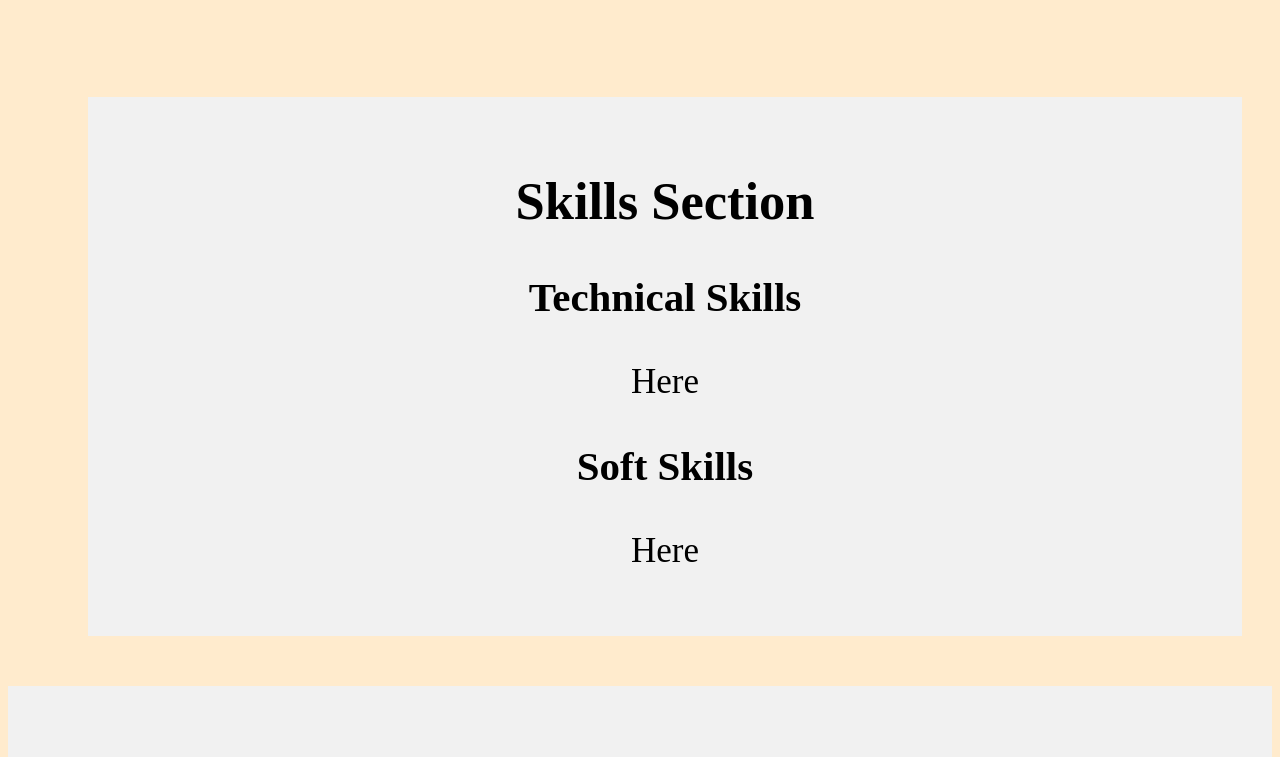
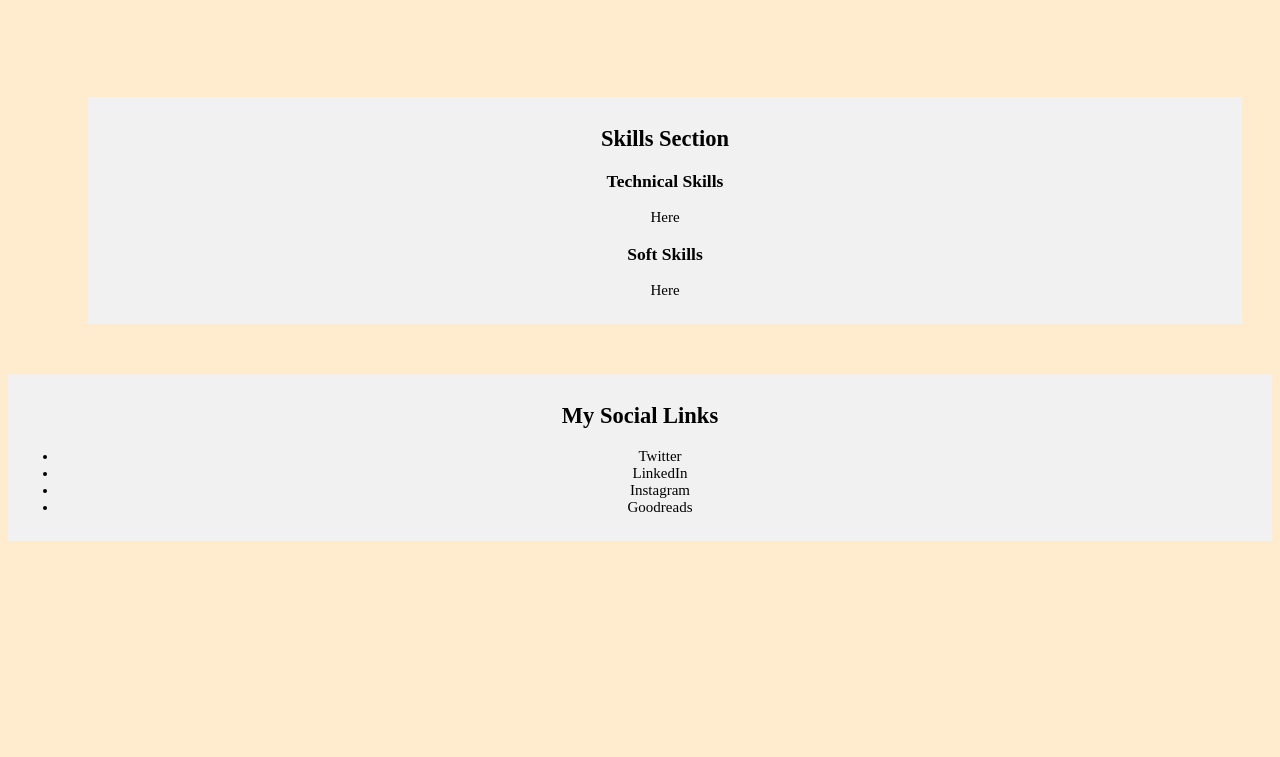
Before and after one commit to halbaqali01/halbaqali01.github.io, a plain HTML site: page index.html in a window 1280 px wide. Shown: the part 1146-1903 px from the top of the page. After the commit the page ends 1695 px from the top, so only its background shows below. Drawn offline with Linux system fonts and the light colour scheme.

Commit message:
Update hstyle.css

```diff
--- a/hstyle.css
+++ b/hstyle.css
@@ -37,9 +37,9 @@ hr{
 
 .bar {
     background-color: #f1f1f1;
-    padding: 30px;
+    padding: 10px;
     text-align: center;
-    font-size: 35px;
+    font-size: 15px;
 }
 
 .column {
```
